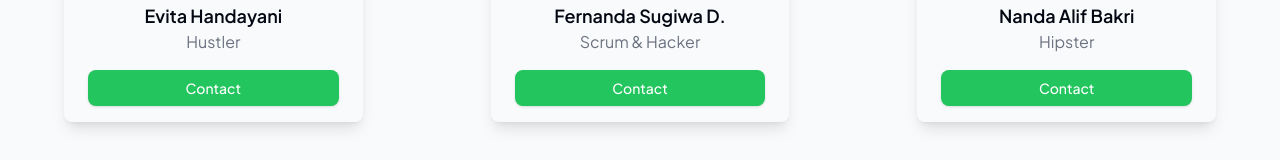
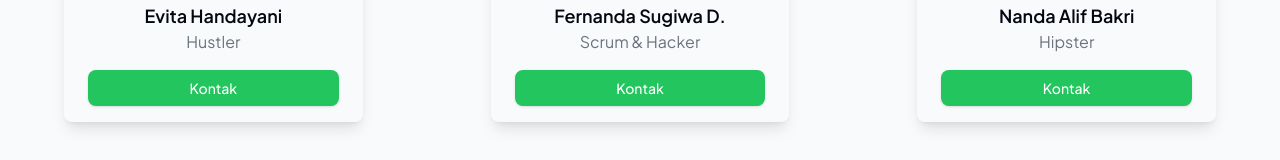
Before and after one commit to ardfordev/frontend, a React (Vite) app: page /aboutus in a window 1280 px wide. Shown: the part 471-631 px from the top of the page. Built offline with nearby package versions, Linux system fonts and the light colour scheme.

Commit message:
fix card

```diff
--- a/src/pages/AboutUs.jsx
+++ b/src/pages/AboutUs.jsx
@@ -81,7 +81,7 @@ const AboutUs = () => {
                   <p className="text-gray-500">{member.role}</p>
                 </div>
                 <div className="px-6 py-4">
-                  <Button className="w-full bg-green-500 text-white rounded-lg">Contact</Button>
+                  <Button className="w-full bg-green-500 text-white rounded-lg">Kontak</Button>
                 </div>
               </div>
             ))
```
